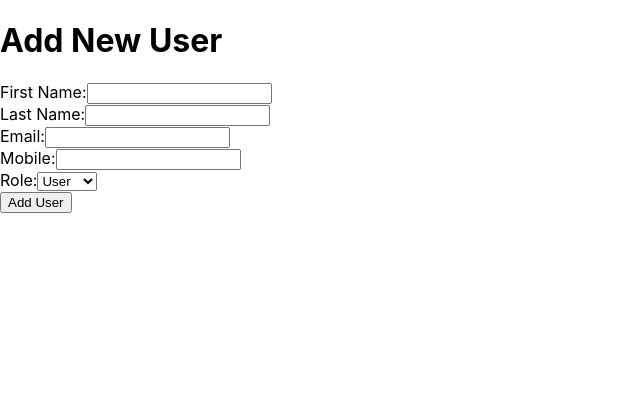
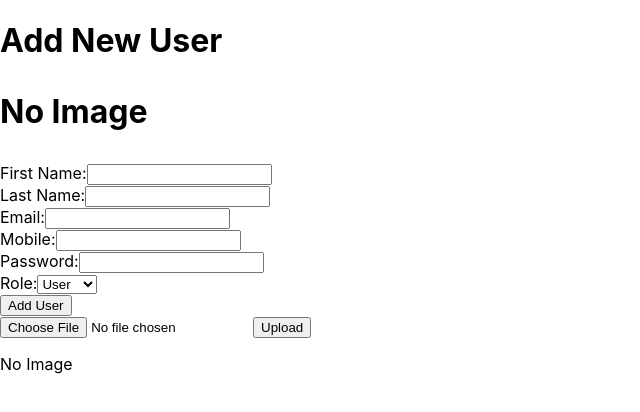
Before and after one commit to hoseindig/front-fastApi-mongo, a React (Create React App) app: page /add-user in a window 1280 px wide. Shown: the top 412 px of the page, without its empty margins (0-640 px from the left). Built offline with nearby package versions, Linux system fonts and the light colour scheme; no server answers; sample sign-in values are in the browser's storage.

Commit message:
edit users

```diff
--- a/src/App.js
+++ b/src/App.js
@@ -73,7 +73,7 @@ const App = () => {
         <Route path="/dashboard" element={<Dashboard />} />
 
         <Route
-          path="/user"
+          path="/users"
           element={<ProtectedRoute element={<UserPage />} />}
         />
         <Route
--- a/src/User/AddUserPage.jsx
+++ b/src/User/AddUserPage.jsx
@@ -6,10 +6,15 @@ import { toast } from "react-toastify";
 const AddUserPage = () => {
   const { userId } = useParams(); // Get user ID from the URL (if editing)
   const [name, setName] = useState("");
+  const [password, setPassword] = useState("");
   const [family, setFamily] = useState("");
   const [email, setEmail] = useState("");
   const [mobile, setMobile] = useState("");
   const [role, setRole] = useState("user"); // Default role
+  const [file, setFile] = useState(null);
+  const [profile_image, setProfile_image] = useState(null);
+  const [fileId, setFileId] = useState("");
+
   const navigate = useNavigate();
 
   useEffect(() => {
@@ -34,6 +39,7 @@ const AddUserPage = () => {
           setEmail(user.email);
           setMobile(user.mobile);
           setRole(user.role);
+          setProfile_image(user.profile_image);
         } catch (error) {
           console.error("Error fetching user:", error);
           toast.error("Failed to fetch user data.");
@@ -42,6 +48,37 @@ const AddUserPage = () => {
     };
     if (userId) fetchUser();
   }, [userId]);
+
+  const uploadFile = async () => {
+    if (!file) {
+      toast.error("Please select a file");
+      return;
+    }
+
+    const formData = new FormData();
+    formData.append("file", file);
+
+    try {
+      const response = await fetch(
+        `${process.env.REACT_APP_API_BASE_URL}/files/upload/`,
+        {
+          method: "POST",
+          body: formData,
+        }
+      );
+
+      const data = await response.json();
+      if (response.ok) {
+        setFileId(data.file_url);
+        toast.success("File uploaded successfully!");
+      } else {
+        toast.error("Upload failed: " + data.detail);
+      }
+    } catch (error) {
+      console.error("Error uploading file:", error);
+      toast.error("Error uploading file");
+    }
+  };
 
   const handleSubmit = async (e) => {
     e.preventDefault();
@@ -57,6 +94,8 @@ const AddUserPage = () => {
       email,
       mobile,
       role,
+      password,
+      profile_image: fileId,
     };
 
     try {
@@ -86,9 +125,28 @@ const AddUserPage = () => {
     }
   };
 
+  const handleFileChange = (e) => {
+    setFile(e.target.files[0]);
+  };
+
   return (
     <div>
-      <h1>{userId ? "Edit User" : "Add New User"}</h1>
+      <h1>
+        {userId ? "Edit User" : "Add New User"}
+        {profile_image ? (
+          <img
+            src={`${process.env.REACT_APP_API_BASE_URL}${profile_image}`}
+            alt="Product"
+            width="50"
+            style={{ borderRadius: "50%", width: "20px", height: "20px" }}
+            onError={(e) => {
+              e.target.src = "/noimage.png";
+            }}
+          />
+        ) : (
+          <p>No Image</p>
+        )}
+      </h1>
       <form onSubmit={handleSubmit}>
         <div>
           <label htmlFor="name">First Name:</label>
@@ -133,7 +191,16 @@ const AddUserPage = () => {
             required
           />
         </div>
-
+        <div>
+          <label htmlFor="password">Password:</label>
+          <input
+            type="text"
+            id="password"
+            value={password}
+            onChange={(e) => setPassword(e.target.value)}
+            required
+          />
+        </div>
         <div>
           <label htmlFor="role">Role:</label>
           <select
@@ -149,6 +216,25 @@ const AddUserPage = () => {
 
         <button type="submit">{userId ? "Update User" : "Add User"}</button>
       </form>
+
+      <div>
+        <input type="file" onChange={handleFileChange} />
+        <button onClick={uploadFile}>Upload</button>
+        {fileId && <p>File ID: {fileId}</p>}
+      </div>
+
+      {fileId ? (
+        <img
+          src={`${process.env.REACT_APP_API_BASE_URL}${fileId}`}
+          alt="Product"
+          width="200"
+          onError={(e) => {
+            e.target.src = "/noimage.png";
+          }}
+        />
+      ) : (
+        <p>No Image</p>
+      )}
     </div>
   );
 };
--- a/src/User/UsertPage.jsx
+++ b/src/User/UsertPage.jsx
@@ -92,9 +92,9 @@ const UserPage = () => {
                 </h3>
                 <p>mobile: {product.mobile}</p>
                 <p>email: {product.email}</p>
-                {product.image_id ? (
+                {product.profile_image ? (
                   <img
-                    src={`${process.env.REACT_APP_API_BASE_URL}${product.image_id}`}
+                    src={`${process.env.REACT_APP_API_BASE_URL}${product.profile_image}`}
                     alt="Product"
                     width="50"
                     onError={(e) => {
```
